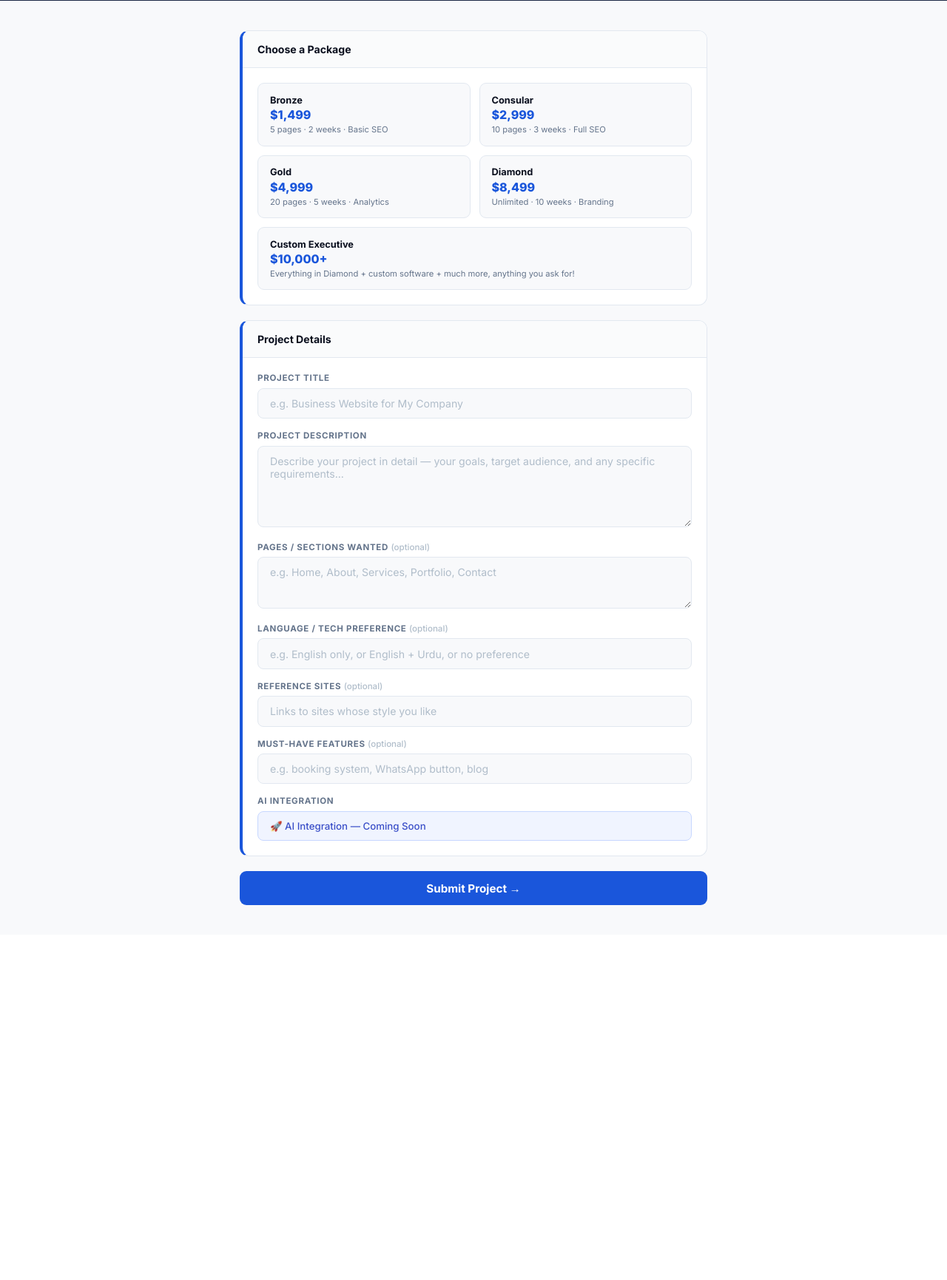
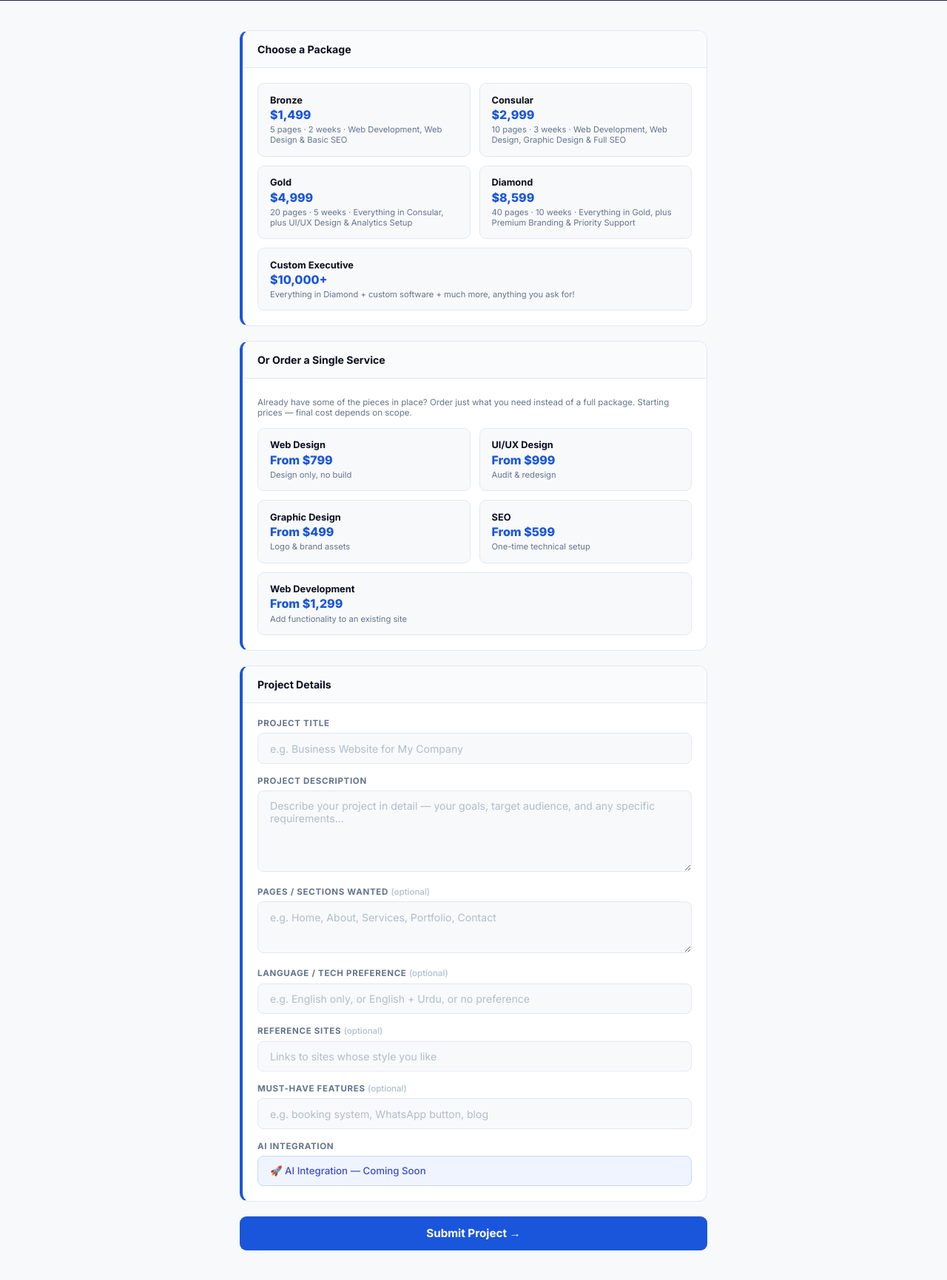
Before and after one commit to KhizarKhan714/MRK-AGENCY-, a Python web app: template templates/submit_project.html in a window 1280 px wide. Shown: the part 223-1954 px from the top of the page at 74% size. Before the commit the page ends 1447 px from the top, so only its background shows below. Run offline with Jinja, Linux system fonts and the light colour scheme; the template is opened without the code that fills it, so the values that code supplies are empty.

Commit message:
Update submit_project.html

```diff
--- a/templates/submit_project.html
+++ b/templates/submit_project.html
@@ -137,7 +137,7 @@
             <label for="pkg1">
               <div class="pkg-name">Bronze</div>
               <div class="pkg-price">$1,499</div>
-              <div class="pkg-desc">5 pages · 2 weeks · Basic SEO</div>
+              <div class="pkg-desc">5 pages · 2 weeks · Web Development, Web Design &amp; Basic SEO</div>
             </label>
           </div>
 
@@ -146,7 +146,7 @@
             <label for="pkg2">
               <div class="pkg-name">Consular</div>
               <div class="pkg-price">$2,999</div>
-              <div class="pkg-desc">10 pages · 3 weeks · Full SEO</div>
+              <div class="pkg-desc">10 pages · 3 weeks · Web Development, Web Design, Graphic Design &amp; Full SEO</div>
             </label>
           </div>
 
@@ -155,7 +155,7 @@
             <label for="pkg3">
               <div class="pkg-name">Gold</div>
               <div class="pkg-price">$4,999</div>
-              <div class="pkg-desc">20 pages · 5 weeks · Analytics</div>
+              <div class="pkg-desc">20 pages · 5 weeks · Everything in Consular, plus UI/UX Design &amp; Analytics Setup</div>
             </label>
           </div>
 
@@ -163,8 +163,8 @@
             <input class="pkg-option" type="radio" name="package" id="pkg4" value="Diamond" onchange="onPackageChange()"/>
             <label for="pkg4">
               <div class="pkg-name">Diamond</div>
-              <div class="pkg-price">$8,499</div>
-              <div class="pkg-desc">Unlimited · 10 weeks · Branding</div>
+              <div class="pkg-price">$8,599</div>
+              <div class="pkg-desc">40 pages · 10 weeks · Everything in Gold, plus Premium Branding &amp; Priority Support</div>
             </label>
           </div>
 
@@ -181,6 +181,62 @@
 
         <div id="fixed-package-note">
           ✓ This package includes every service — development, design, and SEO. Your delivery date and price are fixed by the package, so there's nothing else to choose there.
+        </div>
+      </div>
+    </div>
+
+    <!-- INDIVIDUAL SERVICES (ADDED) -->
+    <div class="form-card">
+      <div class="form-card-title">Or Order a Single Service</div>
+      <div class="form-card-body">
+        <div class="field-hint" style="margin-bottom:0.85rem;">Already have some of the pieces in place? Order just what you need instead of a full package. Starting prices — final cost depends on scope.</div>
+        <div class="pkg-grid">
+
+          <div>
+            <input class="pkg-option" type="radio" name="package" id="svc1" value="Web Design (Service)" onchange="onPackageChange()"/>
+            <label for="svc1">
+              <div class="pkg-name">Web Design</div>
+              <div class="pkg-price">From $799</div>
+              <div class="pkg-desc">Design only, no build</div>
+            </label>
+          </div>
+
+          <div>
+            <input class="pkg-option" type="radio" name="package" id="svc2" value="UI/UX Design (Service)" onchange="onPackageChange()"/>
+            <label for="svc2">
+              <div class="pkg-name">UI/UX Design</div>
+              <div class="pkg-price">From $999</div>
+              <div class="pkg-desc">Audit &amp; redesign</div>
+            </label>
+          </div>
+
+          <div>
+            <input class="pkg-option" type="radio" name="package" id="svc3" value="Graphic Design (Service)" onchange="onPackageChange()"/>
+            <label for="svc3">
+              <div class="pkg-name">Graphic Design</div>
+              <div class="pkg-price">From $499</div>
+              <div class="pkg-desc">Logo &amp; brand assets</div>
+            </label>
+          </div>
+
+          <div>
+            <input class="pkg-option" type="radio" name="package" id="svc4" value="SEO (Service)" onchange="onPackageChange()"/>
+            <label for="svc4">
+              <div class="pkg-name">SEO</div>
+              <div class="pkg-price">From $599</div>
+              <div class="pkg-desc">One-time technical setup</div>
+            </label>
+          </div>
+
+          <div style="grid-column:1/-1;">
+            <input class="pkg-option" type="radio" name="package" id="svc5" value="Web Development (Service)" onchange="onPackageChange()"/>
+            <label for="svc5">
+              <div class="pkg-name">Web Development</div>
+              <div class="pkg-price">From $1,299</div>
+              <div class="pkg-desc">Add functionality to an existing site</div>
+            </label>
+          </div>
+
         </div>
       </div>
     </div>
@@ -279,4 +335,4 @@
   }
 </script>
 </body>
-    </html>
+  </html>
```
